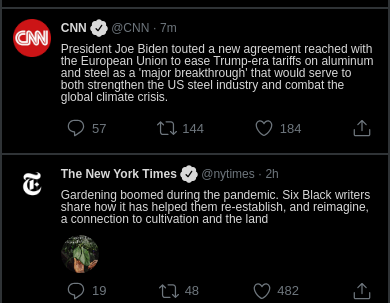
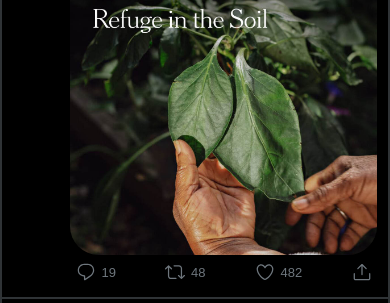
Before and after one commit to manthanawat1/twitter-clone, a plain HTML site: page index.html in a window 390 px wide. Shown: the part 2698-3001 px from the top of the page. Drawn offline with Linux system fonts and the light colour scheme.

Commit message:
[Fix] - Image on the mobile screen. [Edit] - Loop content amount.

```diff
--- a/css/queries.css
+++ b/css/queries.css
@@ -100,11 +100,6 @@
         padding: 1.2rem 1.6rem;
     }
 
-    .feeds-container img {
-        width: 4.8rem;
-        height: 4.8rem;
-    }
-
     .tag-users-tweet {
         gap: 0.4rem;
         margin-bottom: 0.8rem;
--- a/js/script.js
+++ b/js/script.js
@@ -53,7 +53,7 @@ let feedData = [
     }
 ]
 
-for (let i = 0; i < 5; i++) {
+for (let i = 0; i < 2; i++) {
     feedData.push(...feedData);
 }
 
```
